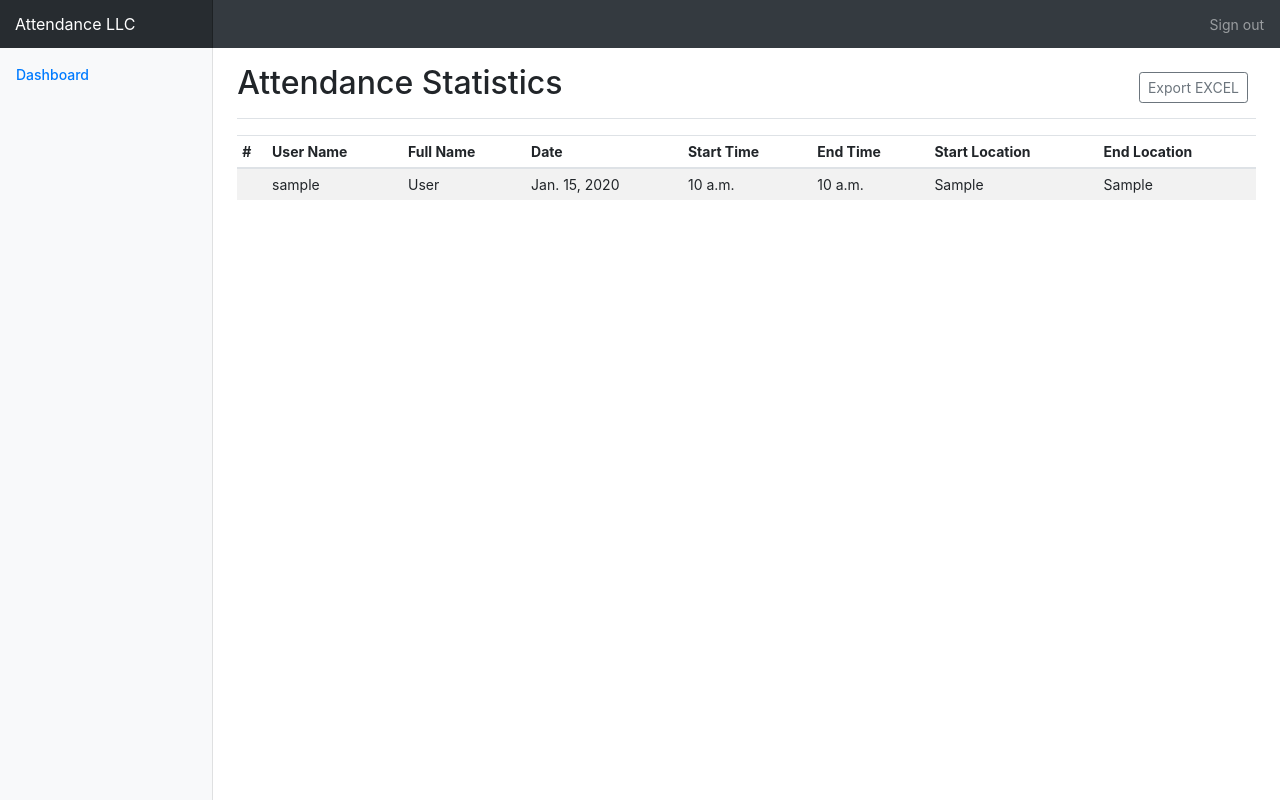
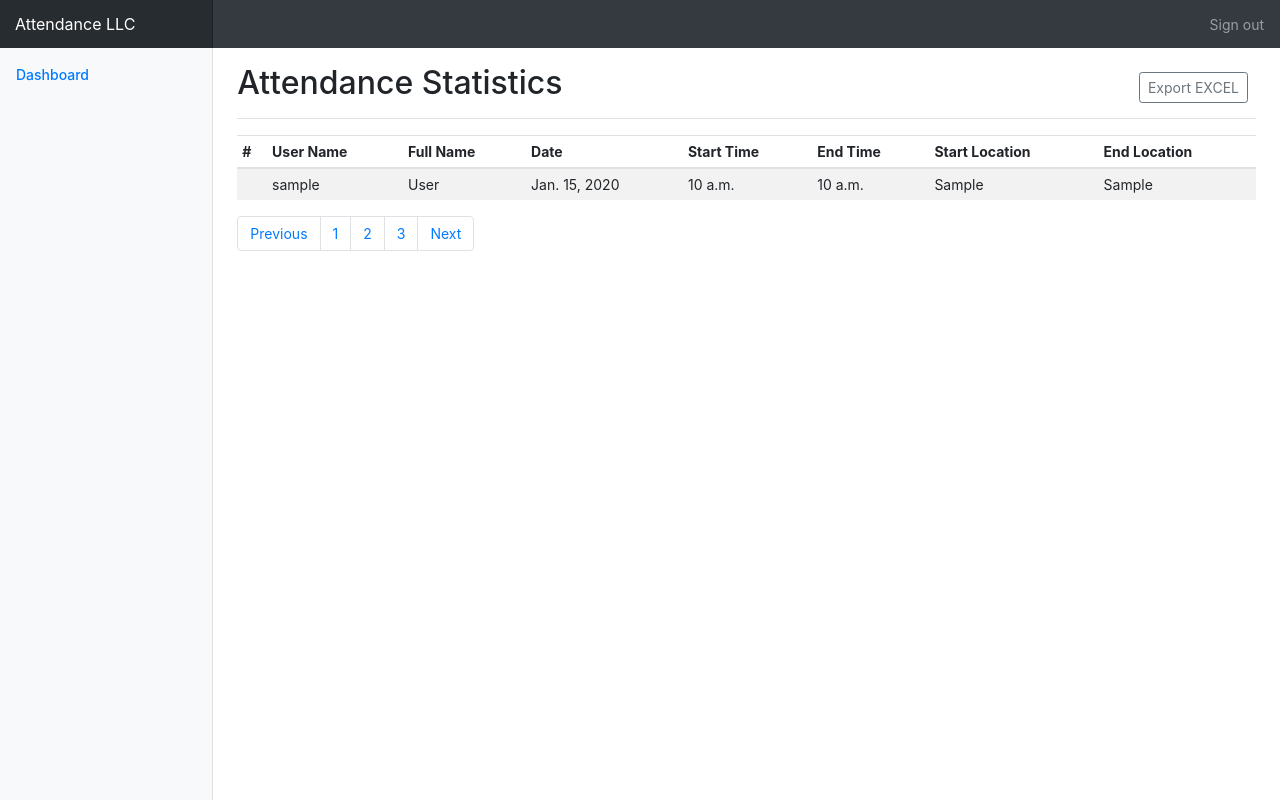
Before and after one commit to abukhalid-abdurrahman/turbo-hr, a Django app: page / in a window 1280 px wide. Run offline with Django 3.2, Linux system fonts and the light colour scheme; tables that the repository leaves empty hold one stand-in row (values such as "Sample post"); some libraries are stand-ins or nearby versions.

Commit message:
added pagination to page

```diff
--- a/turboHrBot/turboHrBotApp/templates/attendance.html
+++ b/turboHrBot/turboHrBotApp/templates/attendance.html
@@ -156,6 +156,15 @@
               </tbody>
             </table>
           </div>
+          <nav aria-label="Pagination">
+            <ul class="pagination">
+              <li class="page-item"><a class="page-link" href="#">Previous</a></li>
+              <li class="page-item"><a class="page-link" href="#">1</a></li>
+              <li class="page-item"><a class="page-link" href="#">2</a></li>
+              <li class="page-item"><a class="page-link" href="#">3</a></li>
+              <li class="page-item"><a class="page-link" href="#">Next</a></li>
+            </ul>
+          </nav>
         </main>
       </div>
     </div>
```
